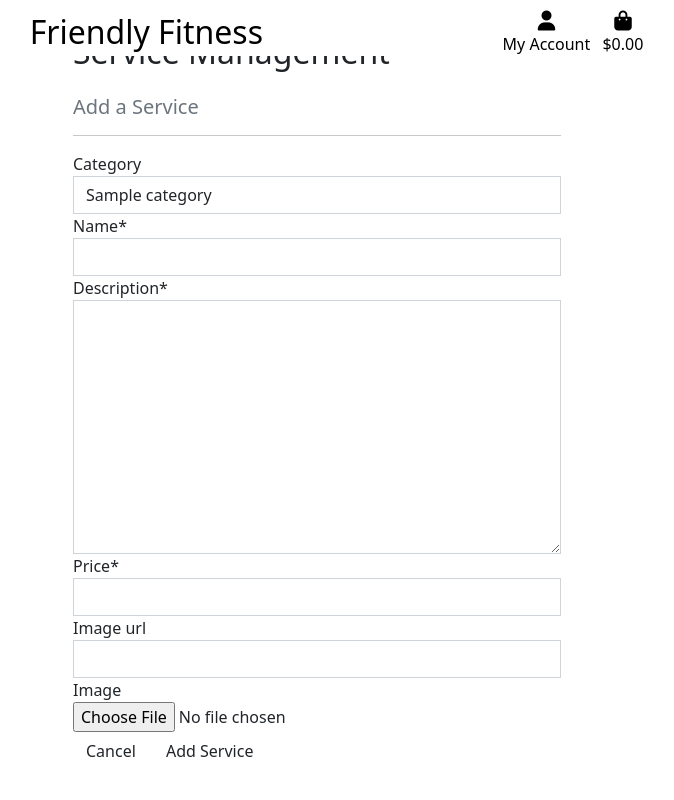
After one commit to Code-Institute-Submissions/StephenKennyGains-FriendlyFitness_NovResub, a Django app: page /services/add/ in a window 1280 px wide. The commit adds this page. Shown: the whole page, without its empty margins (67-741 px from the left). Run offline with Django 3.2, Linux system fonts and the light colour scheme; tables that the repository leaves empty hold one stand-in row (values such as "Sample post"); some libraries are stand-ins or nearby versions.

Commit message:
Add function to add products as a superadmin on page

```diff
--- a/checkout/admin.py
+++ b/checkout/admin.py
@@ -28,4 +28,5 @@ class OrderAdmin(admin.ModelAdmin):
 
     ordering = ('-date',)
 
+
 admin.site.register(Order, OrderAdmin)
--- a/profiles/views.py
+++ b/profiles/views.py
@@ -15,8 +15,10 @@ def profile(request):
         if form.is_valid():
             form.save()
             messages.success(request, 'Profile updated successfully')
-
-    form = UserProfileForm(instance=profile)
+        else:
+            messages.error(request, 'Update failed. Please ensure the form is valid.')
+    else:
+        form = UserProfileForm(instance=profile)
     orders = profile.orders.all()
 
     template = 'profiles/profile.html'
--- /dev/null
+++ b/services/forms.py
@@ -0,0 +1,18 @@
+from django import forms
+from .models import Service, Category
+
+
+class ServiceForm(forms.ModelForm):
+
+    class Meta:
+        model = Service
+        fields = '__all__'
+
+    def __init__(self, *args, **kwargs):
+        super().__init__(*args, **kwargs)
+        categories = Category.objects.all()
+        friendly_names = [(c.id, c.get_friendly_name()) for c in categories]
+
+        self.fields['category'].choices = friendly_names
+        for field_name, field in self.fields.items():
+            field.widget.attrs['class'] = 'border-black rounded-0'
--- /dev/null
+++ b/services/templates/services/add_service.html
@@ -0,0 +1,37 @@
+{% extends "base.html" %}
+{% load static %}
+
+{% block page_header %}
+    <div class="container header-container">
+        <div class="row">
+            <div class="col"></div>
+        </div>
+    </div>
+{% endblock %}
+
+{% block content %}
+    <div class="overlay"></div>
+    <div class="container">
+        <div class="row">
+            <div class="col-12 col-md-6">
+                <hr>
+                <h2 class="logo-font mb-4">Service Management</h2>
+                <h5 class="text-muted">Add a Service</h5>
+                <hr>
+            </div>
+        </div>
+
+        <div class="row">
+            <div class="col-12 col-md-6">
+                <form method="POST" action="{% url 'add_service' %}" class="form mb-2" enctype="multipart/form-data">
+                    {% csrf_token %}
+                    {{ form | crispy }}
+                    <div class="text-right">
+                        <a class="btn btn-outline-black rounded-0" href="{% url 'services' %}">Cancel</a>
+                        <button class="btn btn-black rounded-0" type="submit">Add Service</button>
+                    </div>
+                </form>
+            </div>
+        </div>
+    </div>
+{% endblock %}
--- a/services/urls.py
+++ b/services/urls.py
@@ -3,5 +3,6 @@ from . import views
 
 urlpatterns = [
     path('', views.all_services, name='services'),
-    path('<service_id>', views.service_detail, name='service_detail'),
+    path('<int:service_id>/', views.service_detail, name='service_detail'),
+    path('add/', views.add_service, name='add_service'),
 ]
--- a/services/views.py
+++ b/services/views.py
@@ -1,5 +1,7 @@
-from django.shortcuts import render, get_object_or_404
-from .models import Service
+from django.shortcuts import render, redirect, reverse, get_object_or_404
+from django.contrib import messages
+from .models import Service, Category
+from .forms import ServiceForm
 
 # Create your views here.
 
@@ -26,3 +28,24 @@ def service_detail(request, service_id):
     }
 
     return render(request, 'services/service_detail.html', context)
+
+
+def add_service(request):
+    """ Add a product to the store """
+    if request.method == 'POST':
+        form = ServiceForm(request.POST, request.FILES)
+        if form.is_valid():
+            form.save()
+            messages.success(request, 'Successfully added service!')
+            return redirect(reverse('add_service'))
+        else:
+            messages.error(request, 'Failed to add Service. Please ensure the form is valid.')
+    else:
+        form = ServiceForm()
+
+    template = 'services/add_service.html'
+    context = {
+        'form': form,
+    }
+
+    return render(request, template, context)
--- a/templates/base.html
+++ b/templates/base.html
@@ -60,7 +60,7 @@
                         <div class="dropdown-menu border-0" aria-labelledby="user-options">
                             {% if request.user.is_authenticated %}
                                 {% if request.user.is_superuser %}
-                                    <a href="" class="dropdown-item">Product Management</a>
+                                    <a href="{% url 'add_service' %}" class="dropdown-item">Product Management</a>
                                 {% endif %}
                                 <a href="{% url 'profile' %}" class="dropdown-item">My Profile</a>
                                 <a href="{% url 'account_logout' %}" class="dropdown-item">Logout</a>
```
